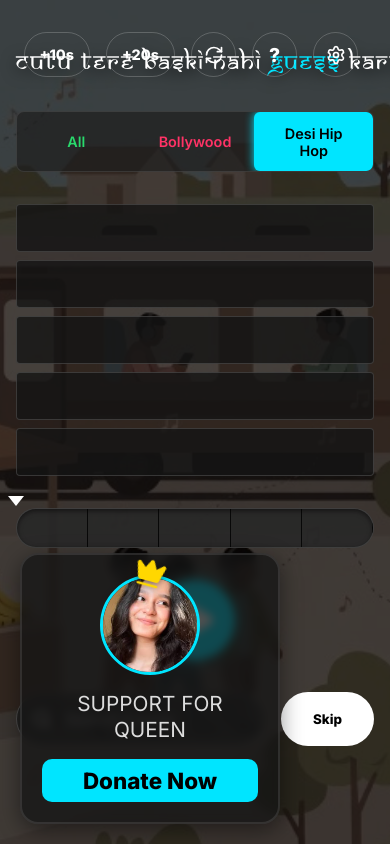
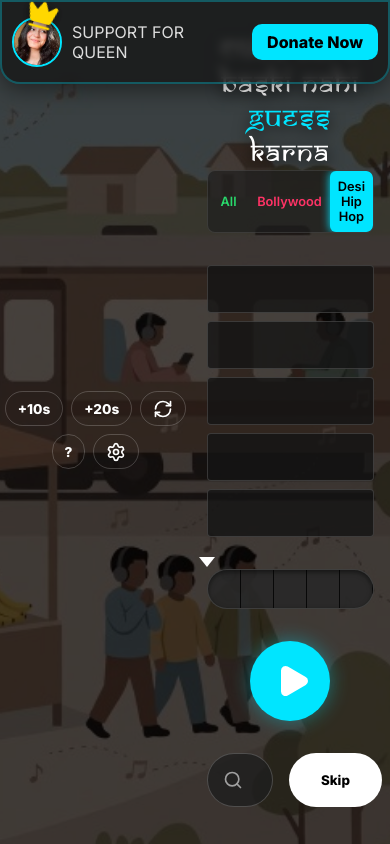
Before and after one commit to yelldontyell-maker/KAUNSA-GAANA, a React (Vite) app: page / in a window 390 px wide. Built offline with nearby package versions, Linux system fonts and the light colour scheme.

Commit message:
Add files via upload

```diff
--- a/src/App.css
+++ b/src/App.css
@@ -843,3 +843,92 @@ input[type=range]::-webkit-slider-runnable-track {
   height: 32px;
   border-radius: 4px;
 }
+
+/* Mobile Responsive Design */
+@media (max-width: 768px) {
+  .header-buttons {
+    position: relative;
+    top: 0;
+    right: 0;
+    width: 100%;
+    justify-content: center;
+    flex-wrap: wrap;
+    margin-top: 1rem;
+    gap: 0.5rem;
+  }
+  .header-btn {
+    width: auto !important;
+    height: 35px;
+    font-size: 0.85rem !important;
+    padding: 0 12px !important;
+  }
+  .taunt-text {
+    font-size: 1.8rem;
+    white-space: normal;
+    padding: 0 1rem;
+    margin-top: 1rem;
+    line-height: 1.2;
+  }
+  .main-content {
+    padding: 1rem 0.5rem;
+    justify-content: flex-start;
+  }
+  .game-body {
+    max-width: 100%;
+    padding: 0 0.5rem;
+  }
+  .genre-toggle-btn {
+    padding: 0.5rem;
+    font-size: 0.8rem;
+  }
+  /* Mobile Donation Banner */
+  .donation-box {
+    position: fixed;
+    top: 0;
+    left: 0;
+    bottom: auto;
+    width: 100%;
+    max-width: 100%;
+    border-radius: 0 0 20px 20px;
+    flex-direction: row;
+    padding: 15px 10px;
+    z-index: 1000;
+    align-items: center;
+    justify-content: space-between;
+  }
+  .donation-box.visible {
+    transform: translateY(0);
+  }
+  .donation-box.hidden {
+    transform: translateY(-100%);
+  }
+  .donation-box:hover.visible {
+    transform: translateY(0);
+  }
+  .donation-img-wrapper {
+    width: 50px;
+    height: 50px;
+    margin-bottom: 0;
+    margin-right: 10px;
+    border-width: 2px;
+  }
+  .donation-text {
+    font-size: 1rem;
+    margin: 0 10px 0 0;
+    text-align: left;
+    flex: 1;
+  }
+  .donation-btn {
+    width: auto;
+    font-size: 1rem;
+    padding: 8px 15px;
+  }
+  .play-btn {
+    width: 60px;
+    height: 60px;
+  }
+  .play-btn svg {
+    width: 25px;
+    height: 25px;
+  }
+}
```
